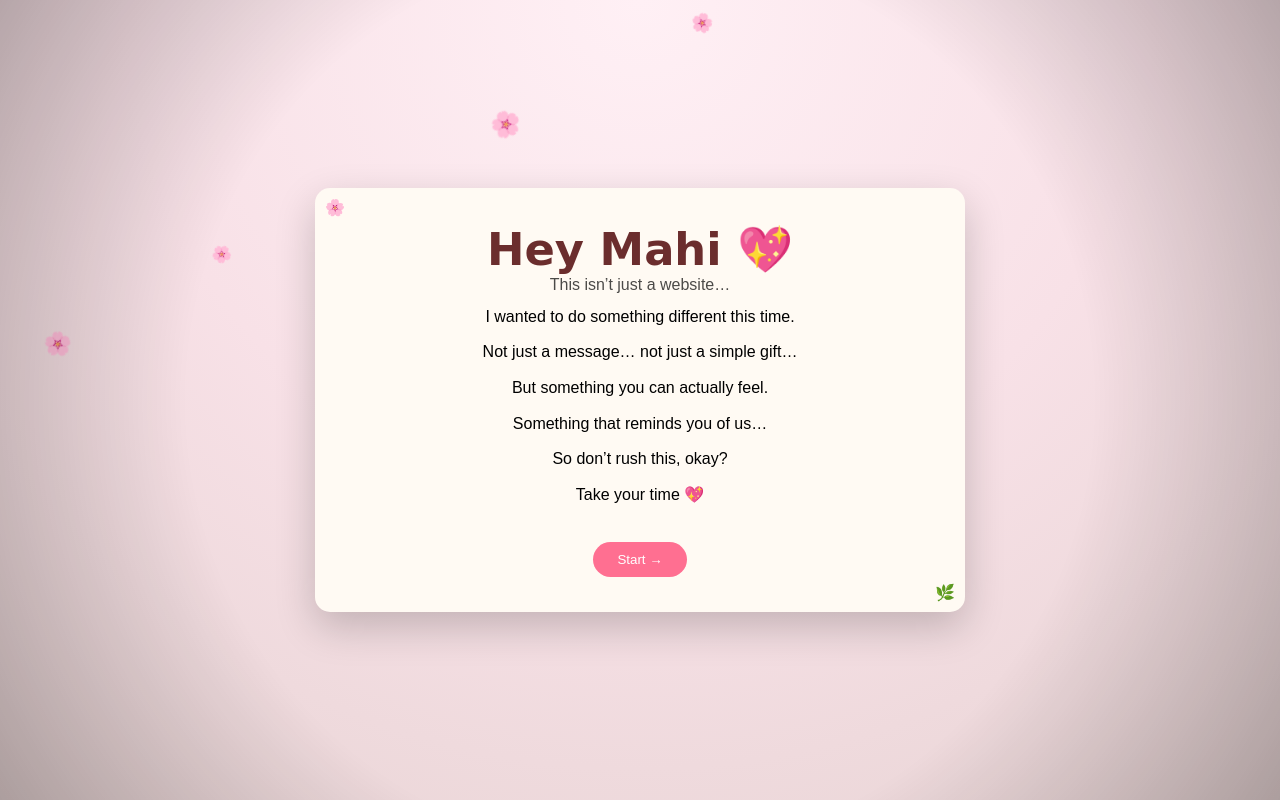
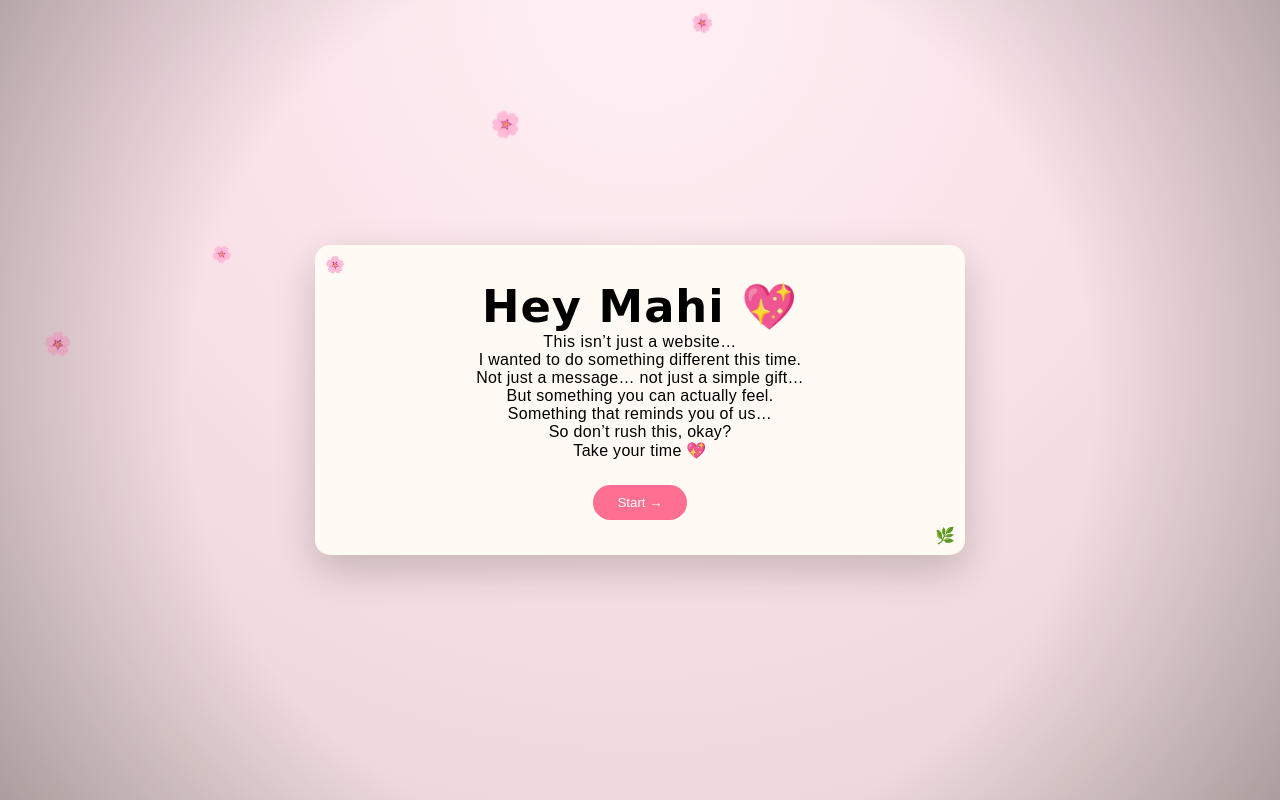
Before and after one commit to Manya557/MAHII, a plain HTML site: page page1.html in a window 1280 px wide. Drawn offline with Linux system fonts and the light colour scheme.

Commit message:
Refactor CSS styles for improved readability

```diff
--- a/style.css
+++ b/style.css
@@ -67,22 +67,29 @@ body::after{
 }
 
 /* ===== TEXT ===== */
-.title{
-  font-family:'Great Vibes',cursive;
-  font-size:2.8rem;
-  color:#6b2d2d;
+/* ===== GLOBAL FONT ===== */
+body{
+  font-family: 'Poppins', sans-serif;
 }
 
-.subtitle{
-  opacity:0.7;
-  margin-bottom:10px;
+/* 💖 HEADINGS */
+.title{
+  font-family: 'Great Vibes', cursive;
+  font-size:2.8rem;
+  letter-spacing:1px;
 }
 
+/* ✨ SUBTEXT */
+.subtitle{
+  font-family: 'Poppins', sans-serif;
+  font-weight:300;
+}
+
+/* 📖 MAIN TEXT */
 .text{
-  margin:10px 0;
-  line-height:1.6;
-
-  opacity:1; /* ✅ fallback fix */
+  font-family: 'Poppins', sans-serif;
+  font-weight:400;
+  font-size:1rem;
 }
 
 /* ===== ANIMATION ===== */
@@ -278,3 +285,10 @@ body::after{
     transform:translateY(110vh) rotate(360deg);
   }
 }
+.text{
+  letter-spacing:0.3px;
+}
+
+.subtitle{
+  letter-spacing:0.5px;
+}
```
